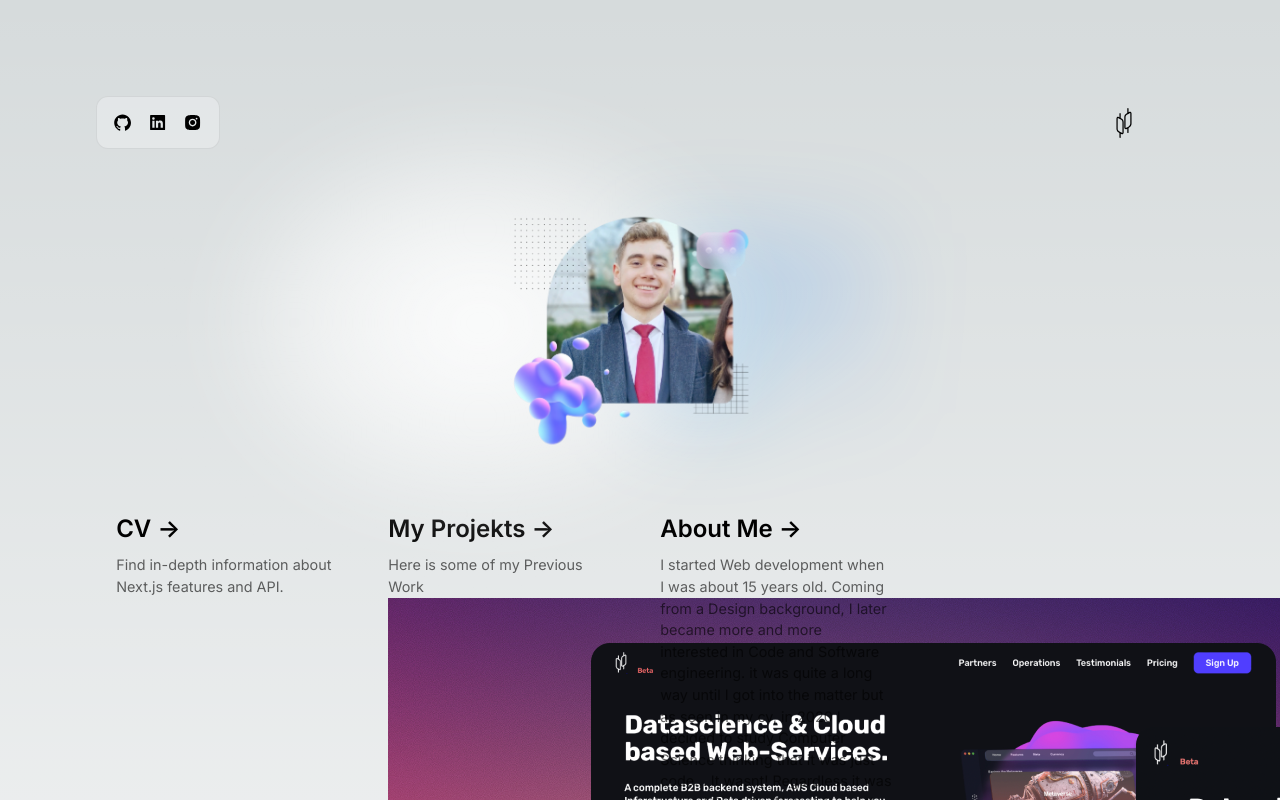
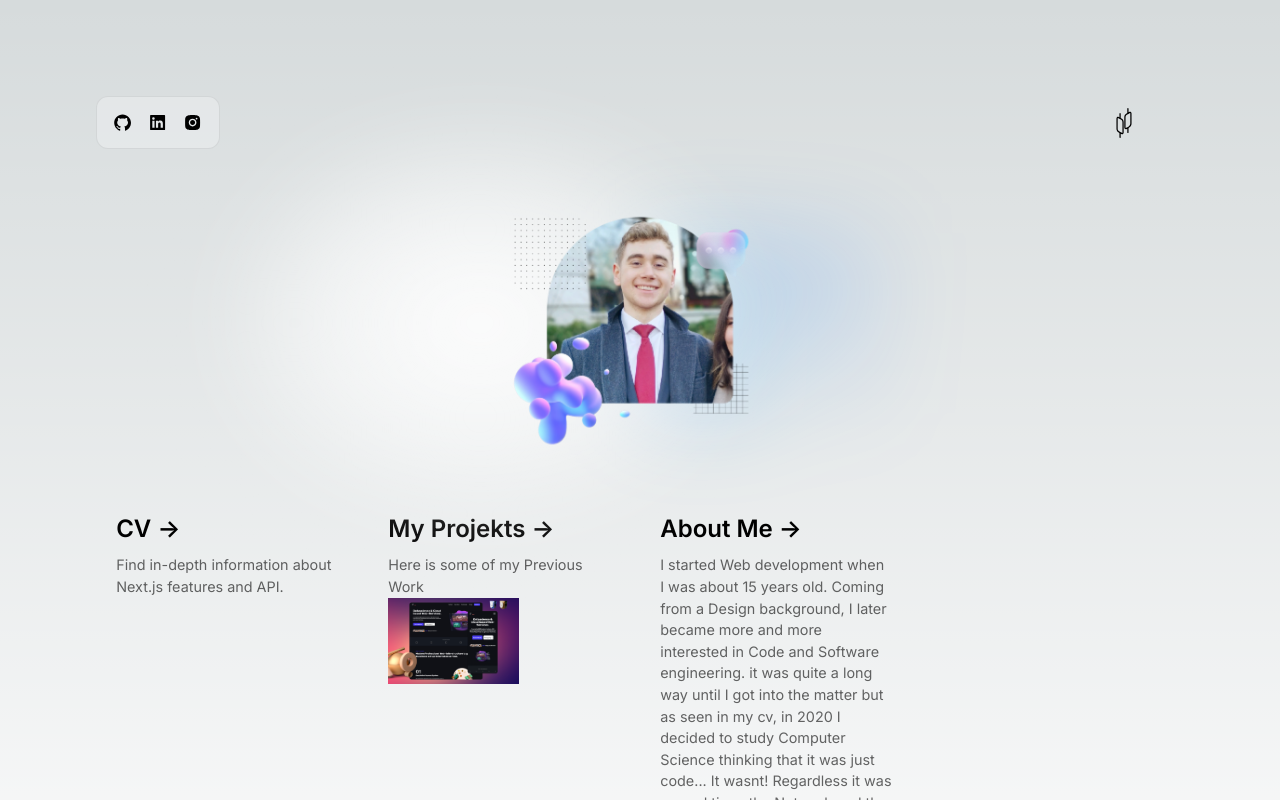
Before and after one commit to ZacUpshure/Portfolio, a Next.js app in the folder my-portfolio/: page / in a window 1280 px wide. Shown: the top 800 px of the page. Built offline with nearby package versions, Linux system fonts and the light colour scheme.

Commit message:
adjusted size

```diff
--- a/my-portfolio/src/app/page.js
+++ b/my-portfolio/src/app/page.js
@@ -84,7 +84,7 @@ export default function Home() {
             My Projekts <span>-&gt;</span>
           </h2>
           <p>Here is some of my Previous Work</p>
-          <Image src="/project1.jpg" alt="test" width={1231} height={846}/>
+          <Image src="/project1.jpg" alt="test" width={131} height={86}/>
         </a>
 
         <a
```
